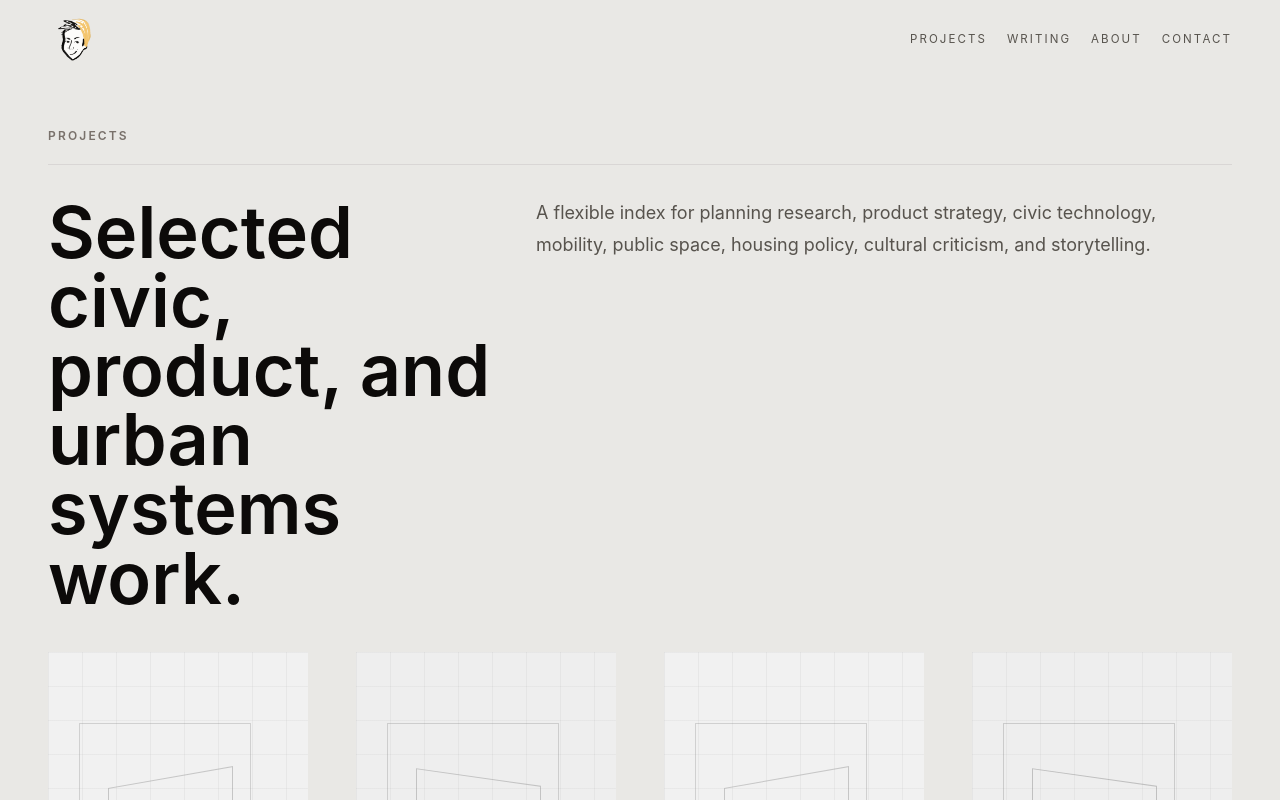
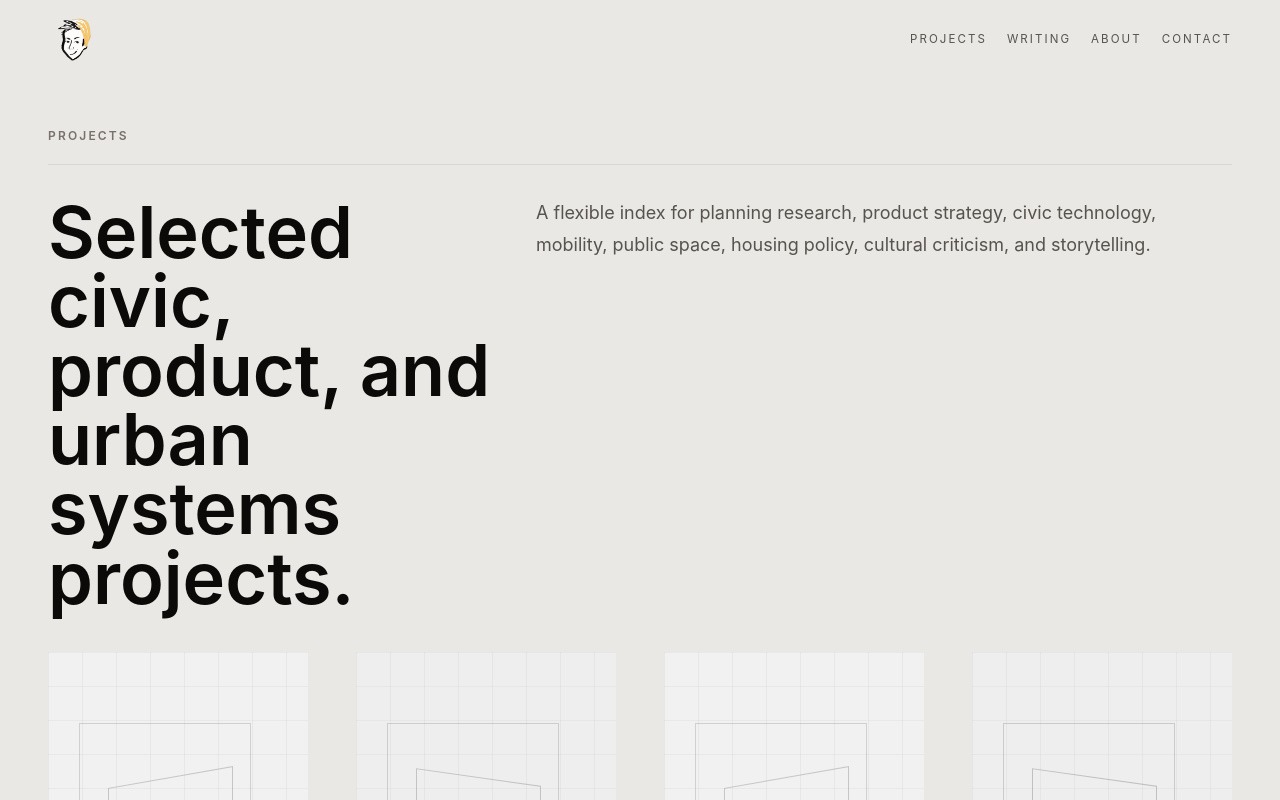
Before and after one commit to gibsonchu/portfolio-2026, a Next.js app: page /work in a window 1280 px wide. Shown: the top 800 px of the page. Built offline with nearby package versions, Linux system fonts and the light colour scheme.

Commit message:
Rename selected work labels to projects

```diff
--- a/app/page.tsx
+++ b/app/page.tsx
@@ -10,7 +10,7 @@ export default function Home() {
         <div className="absolute bottom-0 left-0 top-0 w-7 bg-gradient-to-r from-stone-200/70 to-transparent" />
 
         <div className="relative flex justify-end text-xs uppercase tracking-[0.18em] text-stone-500">
-          <p>Selected works</p>
+          <p>Selected projects</p>
         </div>
 
         <div className="relative mt-16 md:mt-[9vh] lg:mt-[8vh]">
--- a/app/work/page.tsx
+++ b/app/work/page.tsx
@@ -11,7 +11,7 @@ export default function ProjectsPage() {
     <main>
       <PageHeader
         eyebrow="Projects"
-        title="Selected civic, product, and urban systems work."
+        title="Selected civic, product, and urban systems projects."
         description="A flexible index for planning research, product strategy, civic technology, mobility, public space, housing policy, cultural criticism, and storytelling."
       />
       <section className="mx-auto w-full max-w-7xl px-5 pb-16 sm:px-8 lg:px-12">
```
